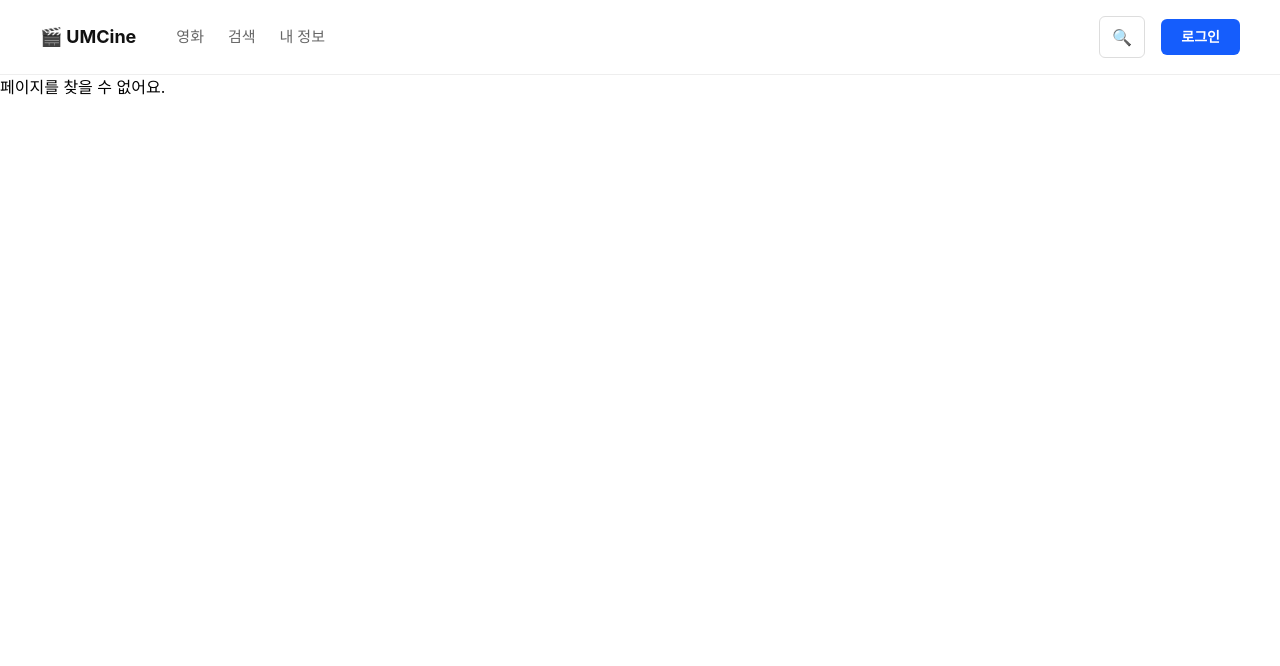
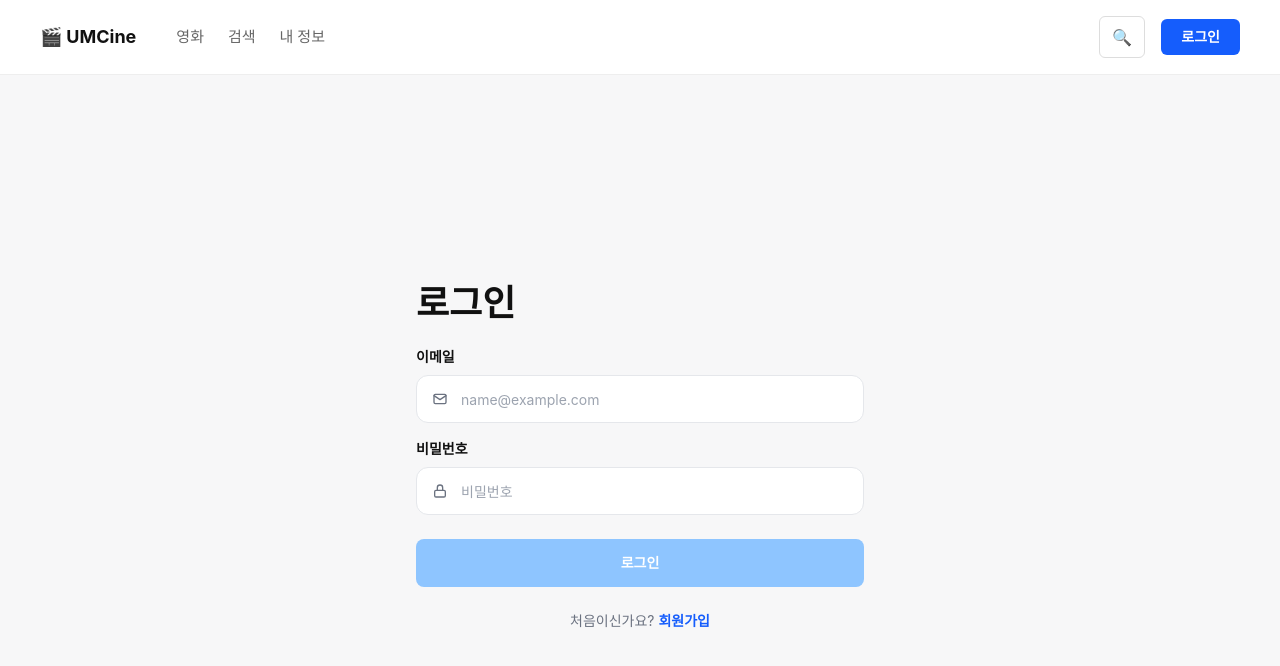
Before and after one commit to UMC-SMWU/11th_UMC_Web_A, a React (Vite) app: page /login in a window 1280 px wide. Shown: the top 666 px of the page. Built offline with nearby package versions, Linux system fonts and the light colour scheme; no server answers.

Commit message:
feat: 필수 미션 구현, 로그인

```diff
--- /dev/null
+++ b/src/api/members/login.ts
@@ -0,0 +1,15 @@
+import { apiClient } from "../api-client";
+
+export interface LoginRequest {
+  email: string;
+  password: string;
+}
+
+export interface LoginResponse {
+  accessToken: string;
+  message?: string;
+}
+
+export function login(body: LoginRequest) {
+  return apiClient.post("members/login", { json: body }).json<LoginResponse>();
+}
--- /dev/null
+++ b/src/api/members/signup.ts
@@ -0,0 +1,22 @@
+import { apiClient } from "../api-client";
+
+export interface SignupRequest {
+  email: string;
+  nickname: string;
+  password: string;
+}
+
+export interface SignupResponse {
+  isSuccess: boolean;
+  code: string;
+  message: string;
+  result: {
+    memberId: number;
+    email: string;
+    nickname: string;
+  };
+}
+
+export function signup(body: SignupRequest) {
+  return apiClient.post("members", { json: body }).json<SignupResponse>();
+}
--- /dev/null
+++ b/src/pages/auth/login-page.tsx
@@ -0,0 +1,143 @@
+import { useState } from "react";
+import type { SubmitEvent } from "react";
+import { Link } from "@tanstack/react-router";
+import { useNavigate } from "@tanstack/react-router";
+import { login } from "../../api/members/login";
+import { useAuthStore } from "../../stores/auth-store";
+
+const DEFAULT_FORM = {
+  email: "",
+  password: "",
+};
+
+type LoginFormKey = keyof typeof DEFAULT_FORM;
+
+const labelClass = "text-sm font-bold text-[#111111]";
+const inputClass =
+  "h-12 w-full rounded-xl border border-[#e5e7eb] bg-white pl-11 pr-4 text-sm outline-none placeholder:text-[#9ca3af] focus:border-blue-600";
+const iconClass =
+  "pointer-events-none absolute left-4 top-1/2 h-4 w-4 -translate-y-1/2 text-[#6b7280]";
+
+export function LoginPage() {
+  const navigate = useNavigate();
+  const [form, setForm] = useState(DEFAULT_FORM);
+  const [isSubmitting, setIsSubmitting] = useState(false);
+  const setAccessToken = useAuthStore((state) => state.setAccessToken);
+
+  // 이메일과 비밀번호가 모두 입력되어야 로그인 버튼 활성화
+  const isFormFilled = form.email.trim().length > 0 && form.password.length > 0;
+
+  const handleChangeField = (key: LoginFormKey, value: string) => {
+    setForm((prev) => ({ ...prev, [key]: value }));
+  };
+
+  const handleSubmit = async (e: SubmitEvent<HTMLFormElement>) => {
+    e.preventDefault();
+    if (isSubmitting) return;
+
+    setIsSubmitting(true);
+    try {
+      const response = await login({
+        email: form.email.trim(),
+        password: form.password,
+      });
+      setAccessToken(response.accessToken);
+      navigate({ to: "/" });
+    } catch {
+      alert("로그인에 실패했어요. 이메일과 비밀번호를 확인해 주세요.");
+    } finally {
+      setIsSubmitting(false);
+    }
+  };
+
+  return (
+    <main className='flex justify-center bg-[#f7f7f8] px-6 pb-24 pt-52'>
+      <div className='w-full max-w-md'>
+        <h1 className='mb-6 text-4xl font-bold text-[#111111]'>로그인</h1>
+
+        <form
+          onSubmit={handleSubmit}
+          noValidate
+          className='flex flex-col gap-4'
+        >
+          {/* 이메일 */}
+          <div className='flex flex-col gap-2'>
+            <label htmlFor='email' className={labelClass}>
+              이메일
+            </label>
+            <div className='relative'>
+              <svg
+                aria-hidden='true'
+                viewBox='0 0 24 24'
+                fill='none'
+                stroke='currentColor'
+                strokeWidth='2'
+                strokeLinecap='round'
+                strokeLinejoin='round'
+                className={iconClass}
+              >
+                <rect x='3' y='5' width='18' height='14' rx='2' />
+                <path d='m3 7 9 6 9-6' />
+              </svg>
+              <input
+                id='email'
+                type='email'
+                autoComplete='email'
+                placeholder='name@example.com'
+                value={form.email}
+                onChange={(e) => handleChangeField("email", e.target.value)}
+                className={inputClass}
+              />
+            </div>
+          </div>
+
+          {/* 비밀번호 */}
+          <div className='flex flex-col gap-2'>
+            <label htmlFor='password' className={labelClass}>
+              비밀번호
+            </label>
+            <div className='relative'>
+              <svg
+                aria-hidden='true'
+                viewBox='0 0 24 24'
+                fill='none'
+                stroke='currentColor'
+                strokeWidth='2'
+                strokeLinecap='round'
+                strokeLinejoin='round'
+                className={iconClass}
+              >
+                <rect x='4' y='11' width='16' height='10' rx='2' />
+                <path d='M8 11V7a4 4 0 0 1 8 0v4' />
+              </svg>
+              <input
+                id='password'
+                type='password'
+                autoComplete='current-password'
+                placeholder='비밀번호'
+                value={form.password}
+                onChange={(e) => handleChangeField("password", e.target.value)}
+                className={inputClass}
+              />
+            </div>
+          </div>
+
+          <button
+            type='submit'
+            disabled={!isFormFilled}
+            className='mt-2 h-12 w-full cursor-pointer rounded-lg bg-blue-600 text-sm font-bold text-white disabled:cursor-not-allowed disabled:bg-blue-300'
+          >
+            로그인
+          </button>
+        </form>
+
+        <p className='mt-6 text-center text-sm text-[#6b7280]'>
+          처음이신가요?{" "}
+          <Link to='/signup' className='font-bold text-blue-600'>
+            회원가입
+          </Link>
+        </p>
+      </div>
+    </main>
+  );
+}
--- a/src/pages/auth/signup-page.tsx
+++ b/src/pages/auth/signup-page.tsx
@@ -1,9 +1,10 @@
 import { useState } from "react";
-import type { SubmitEvent } from "react";
 import { Link } from "@tanstack/react-router";
 import { cn } from "../../utils/cn";
 import { checkEmailDuplicate } from "../../api/members/check-email-duplicate";
 import { checkNicknameDuplicate } from "../../api/members/check-nickname-duplicate";
+import { signup } from "../../api/members/signup";
+import { useNavigate } from "@tanstack/react-router";
 
 // 이메일 형식 검사
 const EMAIL_REGEX = /^[^\s@]+@[^\s@]+\.[^\s@]+$/;
@@ -35,6 +36,9 @@ const checkButtonClass =
 
 export function SignupPage() {
   const [form, setForm] = useState(DEFAULT_FORM);
+  const [isSubmitting, setIsSubmitting] = useState(false);
+
+  const navigate = useNavigate();
 
   // 입력값의 유효성 검사
   const isEmailValid = EMAIL_REGEX.test(form.email.trim());
@@ -120,11 +124,24 @@ export function SignupPage() {
     }
   };
 
-  const handleSubmit = (e: SubmitEvent<HTMLFormElement>) => {
-    // 폼 제출 시 페이지 새로고침 방지
+  const handleSubmit = async (e: React.SubmitEvent<HTMLFormElement>) => {
     e.preventDefault();
+    if (!canSubmit || isSubmitting) return;
 
-    // 3.4에서 회원가입 API 요청 추가
+    setIsSubmitting(true);
+    try {
+      const response = await signup({
+        email: form.email.trim(),
+        nickname: form.nickname.trim(),
+        password: form.password,
+      });
+      alert(response.message);
+      navigate({ to: "/login" });
+    } catch {
+      alert("회원가입에 실패했어요. 다시 시도해 주세요.");
+    } finally {
+      setIsSubmitting(false);
+    }
   };
 
   // noValidate는 폼 제출 시 브라우저의 기본 유효성 검사를 끔
@@ -275,7 +292,7 @@ export function SignupPage() {
             disabled={!canSubmit}
             className='mt-2 h-12 w-full cursor-pointer rounded-lg bg-blue-600 text-sm font-bold text-white disabled:cursor-not-allowed disabled:bg-blue-300'
           >
-            가입하기
+            {isSubmitting ? "가입 중" : "가입하기"}
           </button>
         </form>
 
--- a/src/routeTree.gen.ts
+++ b/src/routeTree.gen.ts
@@ -10,6 +10,7 @@
 
 import { Route as rootRouteImport } from './routes/__root'
 import { Route as IndexRouteImport } from './routes/index'
+import { Route as LoginRouteImport } from './routes/login'
 import { Route as SearchRouteImport } from './routes/search'
 import { Route as SignupRouteImport } from './routes/signup'
 import { Route as MoviesMovieIdRouteImport } from './routes/movies.$movieId'
@@ -17,6 +18,11 @@ import { Route as MoviesMovieIdRouteImport } from './routes/movies.$movieId'
 const IndexRoute = IndexRouteImport.update({
   id: '/',
   path: '/',
+  getParentRoute: () => rootRouteImport,
+} as any)
+const LoginRoute = LoginRouteImport.update({
+  id: '/login',
+  path: '/login',
   getParentRoute: () => rootRouteImport,
 } as any)
 const SearchRoute = SearchRouteImport.update({
@@ -37,12 +43,14 @@ const MoviesMovieIdRoute = MoviesMovieIdRouteImport.update({
 
 export interface FileRoutesByFullPath {
   '/': typeof IndexRoute
+  '/login': typeof LoginRoute
   '/search': typeof SearchRoute
   '/signup': typeof SignupRoute
   '/movies/$movieId': typeof MoviesMovieIdRoute
 }
 export interface FileRoutesByTo {
   '/': typeof IndexRoute
+  '/login': typeof LoginRoute
   '/search': typeof SearchRoute
   '/signup': typeof SignupRoute
   '/movies/$movieId': typeof MoviesMovieIdRoute
@@ -50,20 +58,22 @@ export interface FileRoutesByTo {
 export interface FileRoutesById {
   __root__: typeof rootRouteImport
   '/': typeof IndexRoute
+  '/login': typeof LoginRoute
   '/search': typeof SearchRoute
   '/signup': typeof SignupRoute
   '/movies/$movieId': typeof MoviesMovieIdRoute
 }
 export interface FileRouteTypes {
   fileRoutesByFullPath: FileRoutesByFullPath
-  fullPaths: '/' | '/search' | '/signup' | '/movies/$movieId'
+  fullPaths: '/' | '/login' | '/search' | '/signup' | '/movies/$movieId'
   fileRoutesByTo: FileRoutesByTo
-  to: '/' | '/search' | '/signup' | '/movies/$movieId'
-  id: '__root__' | '/' | '/search' | '/signup' | '/movies/$movieId'
+  to: '/' | '/login' | '/search' | '/signup' | '/movies/$movieId'
+  id: '__root__' | '/' | '/login' | '/search' | '/signup' | '/movies/$movieId'
   fileRoutesById: FileRoutesById
 }
 export interface RootRouteChildren {
   IndexRoute: typeof IndexRoute
+  LoginRoute: typeof LoginRoute
   SearchRoute: typeof SearchRoute
   SignupRoute: typeof SignupRoute
   MoviesMovieIdRoute: typeof MoviesMovieIdRoute
@@ -76,6 +86,13 @@ declare module '@tanstack/react-router' {
       path: '/'
       fullPath: '/'
       preLoaderRoute: typeof IndexRouteImport
+      parentRoute: typeof rootRouteImport
+    }
+    '/login': {
+      id: '/login'
+      path: '/login'
+      fullPath: '/login'
+      preLoaderRoute: typeof LoginRouteImport
       parentRoute: typeof rootRouteImport
     }
     '/search': {
@@ -104,6 +121,7 @@ declare module '@tanstack/react-router' {
 
 const rootRouteChildren: RootRouteChildren = {
   IndexRoute: IndexRoute,
+  LoginRoute: LoginRoute,
   SearchRoute: SearchRoute,
   SignupRoute: SignupRoute,
   MoviesMovieIdRoute: MoviesMovieIdRoute,
--- /dev/null
+++ b/src/routes/login.tsx
@@ -0,0 +1,4 @@
+import { createFileRoute } from "@tanstack/react-router";
+import { LoginPage } from "../pages/auth/login-page";
+
+export const Route = createFileRoute("/login")({ component: LoginPage });
--- /dev/null
+++ b/src/stores/auth-store.ts
@@ -0,0 +1,23 @@
+import { create } from "zustand";
+import { createJSONStorage, persist } from "zustand/middleware";
+
+interface AuthStore {
+  accessToken: string | null;
+  setAccessToken: (token: string) => void;
+  logout: () => void;
+}
+
+export const useAuthStore = create<AuthStore>()(
+  persist(
+    (set) => ({
+      accessToken: null,
+      setAccessToken: (token) => set({ accessToken: token }),
+      logout: () => set({ accessToken: null }),
+    }),
+    {
+      name: "umcine-auth-store",
+      storage: createJSONStorage(() => localStorage),
+      partialize: (state) => ({ accessToken: state.accessToken }),
+    },
+  ),
+);
```
